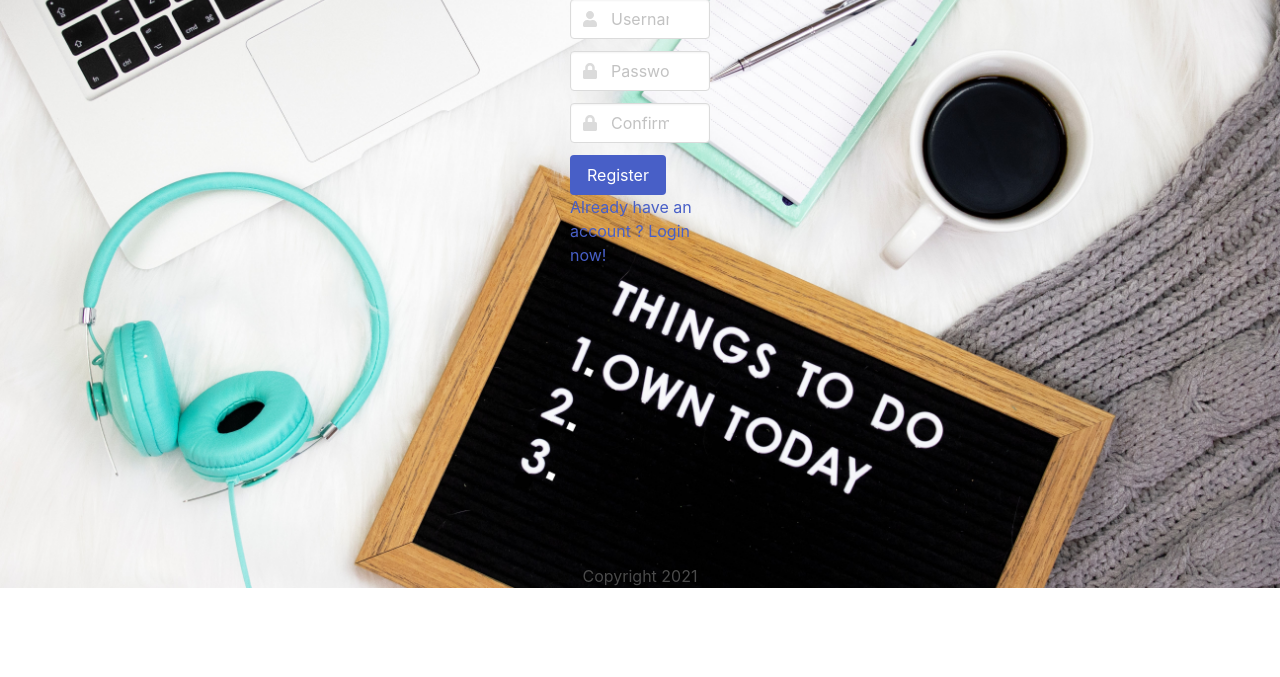
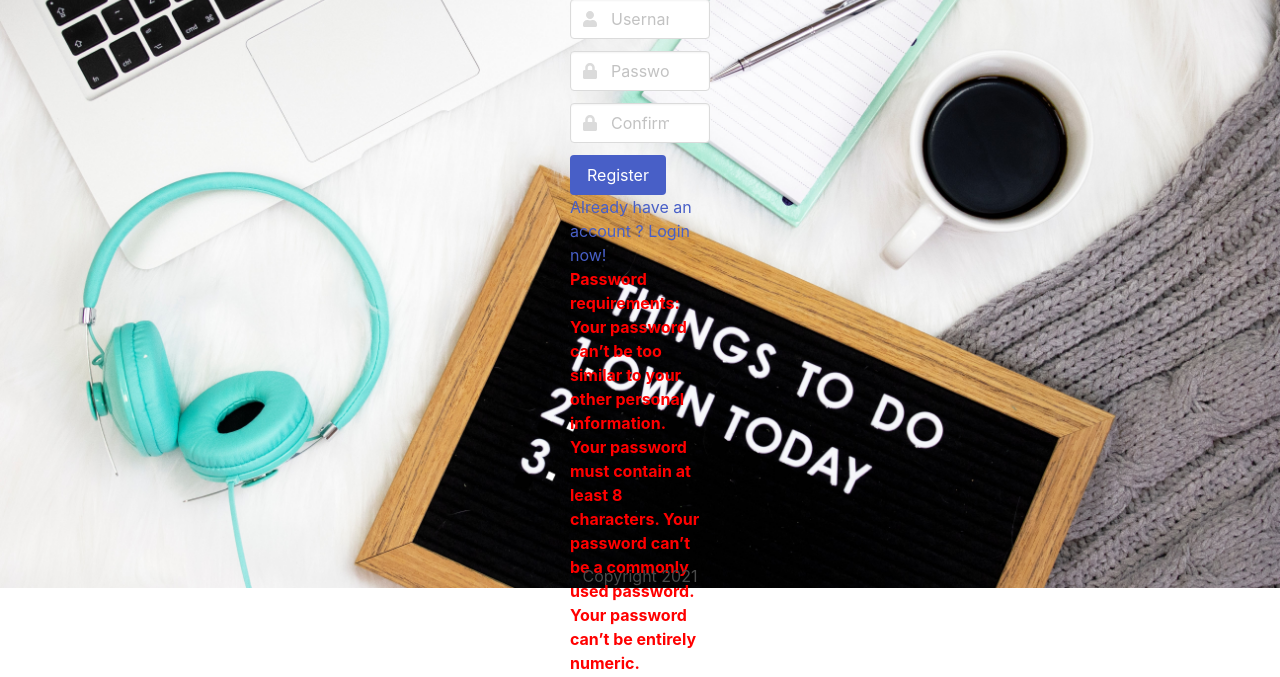
Before and after one commit to Andreea-Paul/todo, a Django app: page /signup in a window 1280 px wide. Shown: the part 123-800 px from the top of the page. Run offline with Django 3.2, Linux system fonts and the light colour scheme; some libraries are stand-ins or nearby versions.

Commit message:
Add password requirements and helping texts

```diff
--- a/todoapp/forms.py
+++ b/todoapp/forms.py
@@ -1,10 +1,5 @@
 from django import forms
 from .models import Todo
-
-from django.contrib.auth.forms import UserCreationForm
-from django.contrib.auth.models import User
-
-
 
 class TodoForm(forms.ModelForm):
     class Meta:
--- a/todoapp/templates/signup.html
+++ b/todoapp/templates/signup.html
@@ -60,5 +60,15 @@
     {% endfor %}
     </div>
 <a href="{% url 'login' %}">Already have an account ? Login now!</a>
+<b>
+<p style="color:red">Password requirements:</p>
+<ul style= "color: red">
+  <p>Your password can’t be too similar to your other personal information.</p>
+  Your password must contain at least 8 characters.
+  Your password can’t be a commonly used password.
+  Your password can’t be entirely numeric.
+</ul>
+</b>
+
 </div>
 {% endblock %}
--- a/todoapp/views.py
+++ b/todoapp/views.py
@@ -36,6 +36,7 @@ def mark_complete(request, todo_id):
     todo = Todo.objects.get(id=todo_id)
     todo.completed = True
     todo.save()
+    messages.success(request, ('Task has marked as done!'))
     return redirect('home')
 
 @login_required(login_url='/')
@@ -43,6 +44,7 @@ def mark_incomplete(request, todo_id):
     todo = Todo.objects.get(id=todo_id)
     todo.completed = False
     todo.save()
+    messages.success(request, ('Task has been marked as incomplete!'))
     return redirect('home')
 
 @login_required(login_url='/')
@@ -109,7 +111,7 @@ def signup(request):
             messages.success(request, 'You registered succesfully!')
             return redirect('home')
         else:
-            messages.error(request, "Your passwords don't match/ username already used!")
+            messages.error(request, "Your password doesn't meet the requierments/ the confirm password doesn't match/ username already used!")
     else:
         form = UserCreationForm()
     return render(request, 'signup.html', {'form': form})
```
